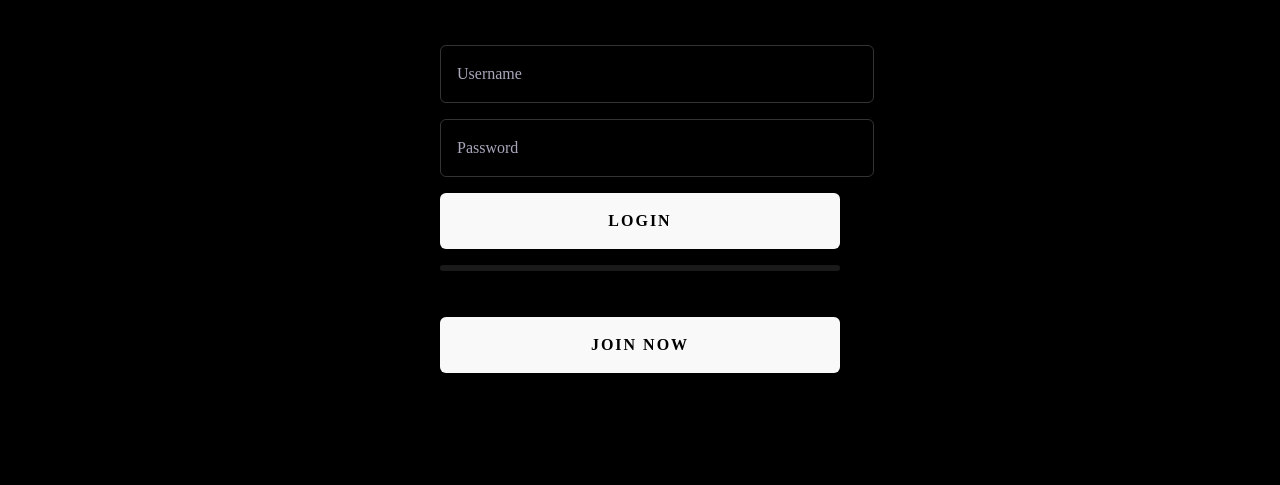
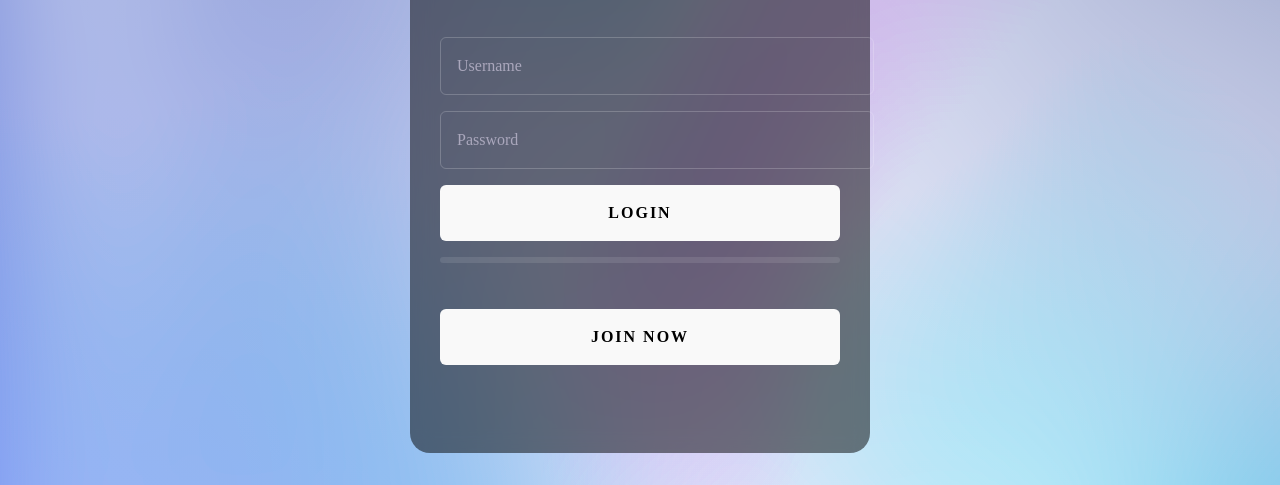
Before and after one commit to ForLoopNelson/SignUp-Form, a plain HTML site: page index.html in a window 1280 px wide. Shown: the part 315-800 px from the top of the page. Drawn offline with Linux system fonts and the light colour scheme.

Commit message:
changed padding on login card and changed svg and bg color

```diff
--- a/css/style.css
+++ b/css/style.css
@@ -15,9 +15,9 @@ body {
   place-items: center;
   margin: 0;
   background-color: #000000;
-  background-image: url("bbblurry.svg");
+  background-image: url("../bbblurry.svg");
   background-repeat: no-repeat;
-  background-size: 200vh;
+  background-size: 300vh;
   font-family: "Euclid Circular A";
   color: #3a334e;
   animation: rotate 5s infinite alternate linear;
@@ -49,7 +49,7 @@ button {
 
 .login-card {
   width: 400px;
-  padding: 100px 30px 64px;
+  padding: 100px 30px 80px;
   border-radius: 1.25rem;
   background: rgba(0, 0, 0, 0.5);
   text-align: center;
```
